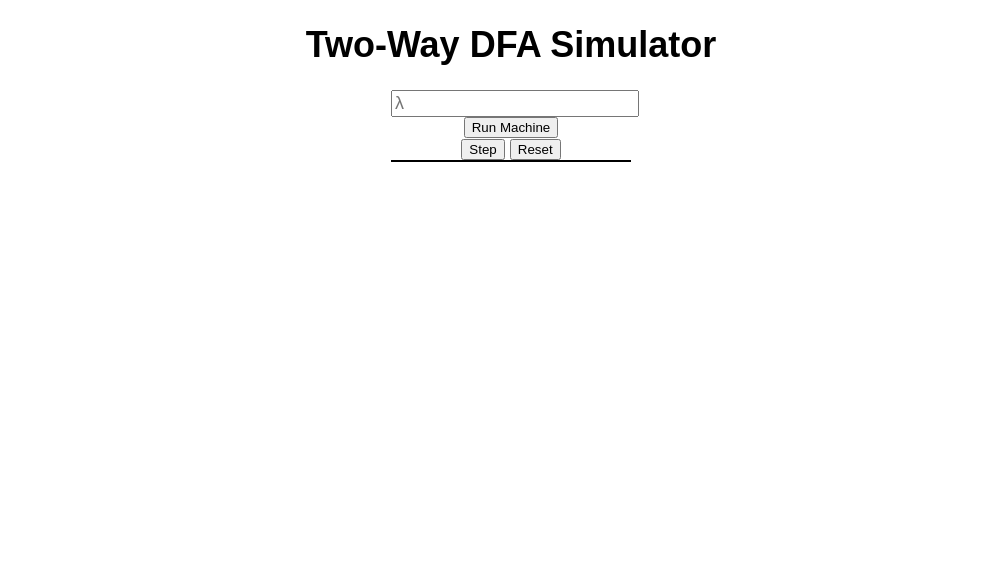
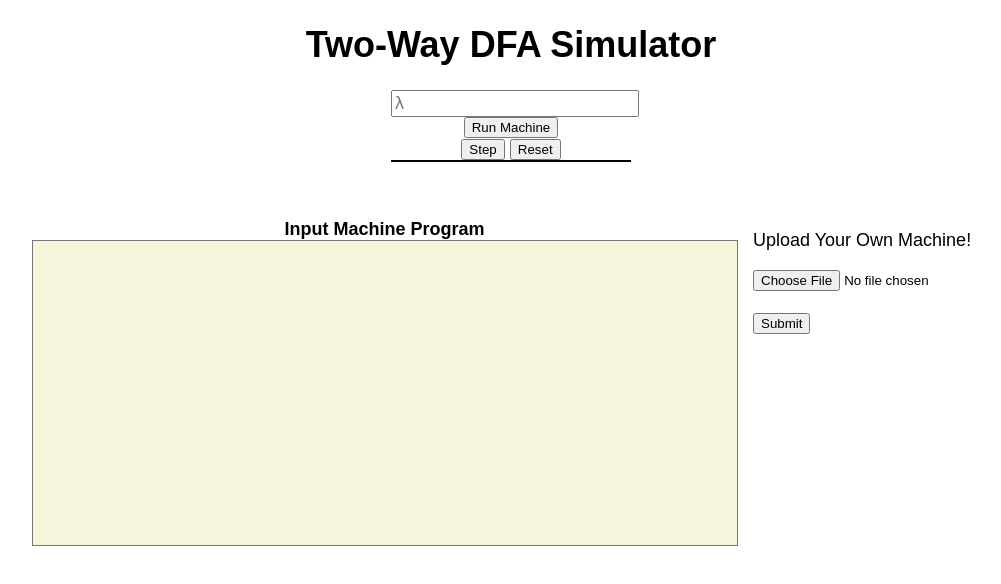
Before and after one commit to dot-nemo/2-Way-Acceptor, a plain HTML site: page index.html in a window 1280 px wide. Shown: the whole page, without its empty margins (129-1130 px from the left). Drawn offline with Linux system fonts and the light colour scheme.

Commit message:
added forms

```diff
--- a/index.html
+++ b/index.html
@@ -22,5 +22,25 @@
 
         </div>
     </div>
+
+    <div id="type-machine">
+        <form id="write-machine" name="write-machine">
+            <fieldset>
+                <label for="code-input">Input Machine Program</label>
+                <br>
+                <textarea name="code-input" id="code-input"></textarea>
+            </fieldset>
+        </form>
+
+        <div id="upload-area">
+            <p>Upload Your Own Machine!</p>
+            <form id="upload-machine" name="upload-machine">
+                <input accept=".txt" type="file" id="myFile" name="filename"/>
+                <br><br>
+                <input type="submit"/>
+            </form>
+        </div>
+    </div>
+    <!---- Add txt file submit option---->
 </body>
 </html>
--- a/style.css
+++ b/style.css
@@ -31,3 +31,35 @@
     border: 1px black solid;
     font-weight: bold;
 }
+
+#type-machine label {
+    font-weight: bold;
+}
+
+#type-machine fieldset {
+    border: none;
+}
+
+#type-machine {
+    margin: 50px;
+    display: flex;
+    justify-content: center;
+    text-align: center;
+}
+
+#code-input {
+    resize: none;
+    width: 700px;
+    height: 300px;
+    background-color: beige;
+}
+
+#upload-area {
+    display: flex;
+    flex-direction: column;
+    text-align: left;
+}
+
+#open-file {
+    width: 100px;
+}
```
